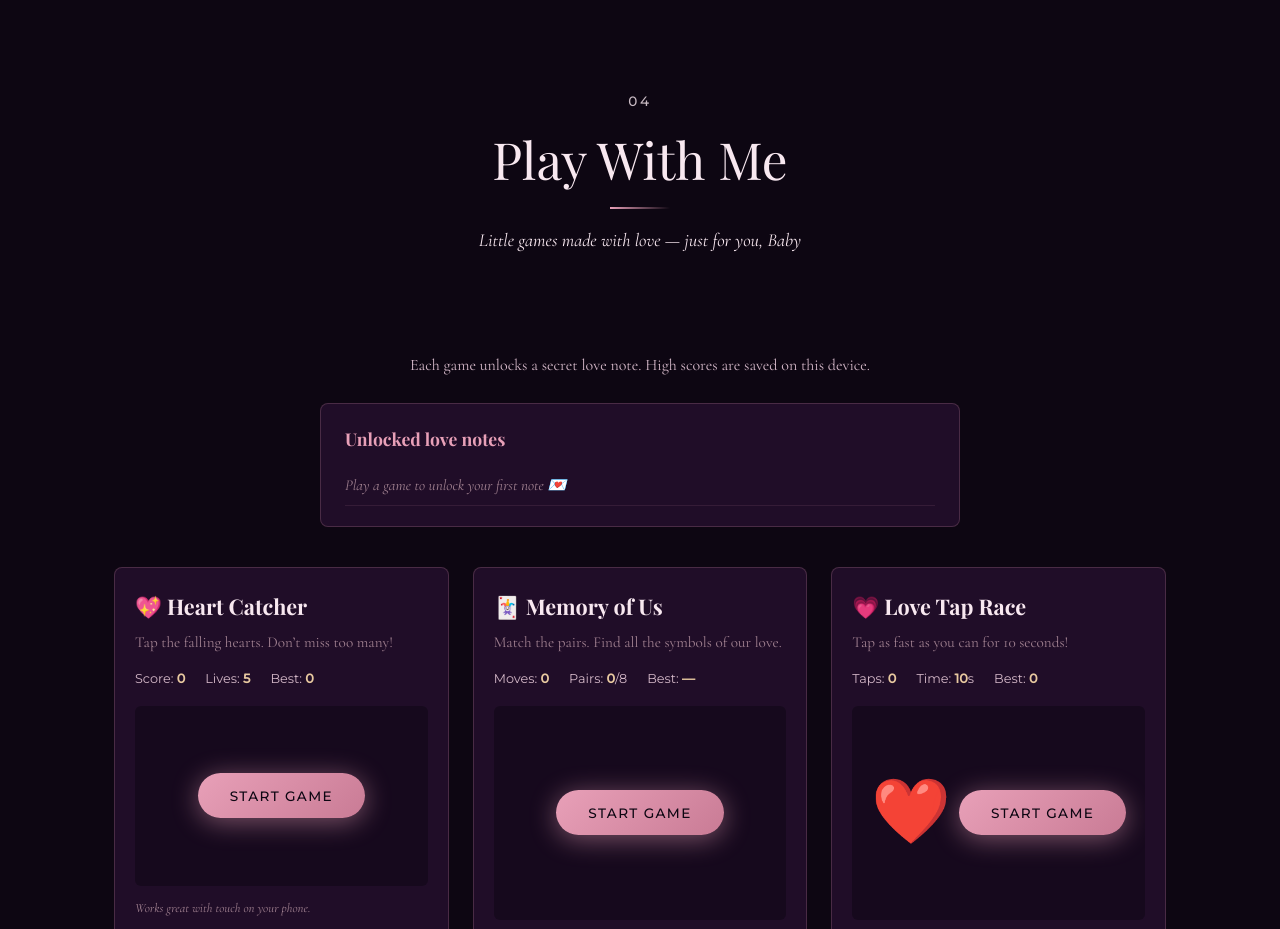
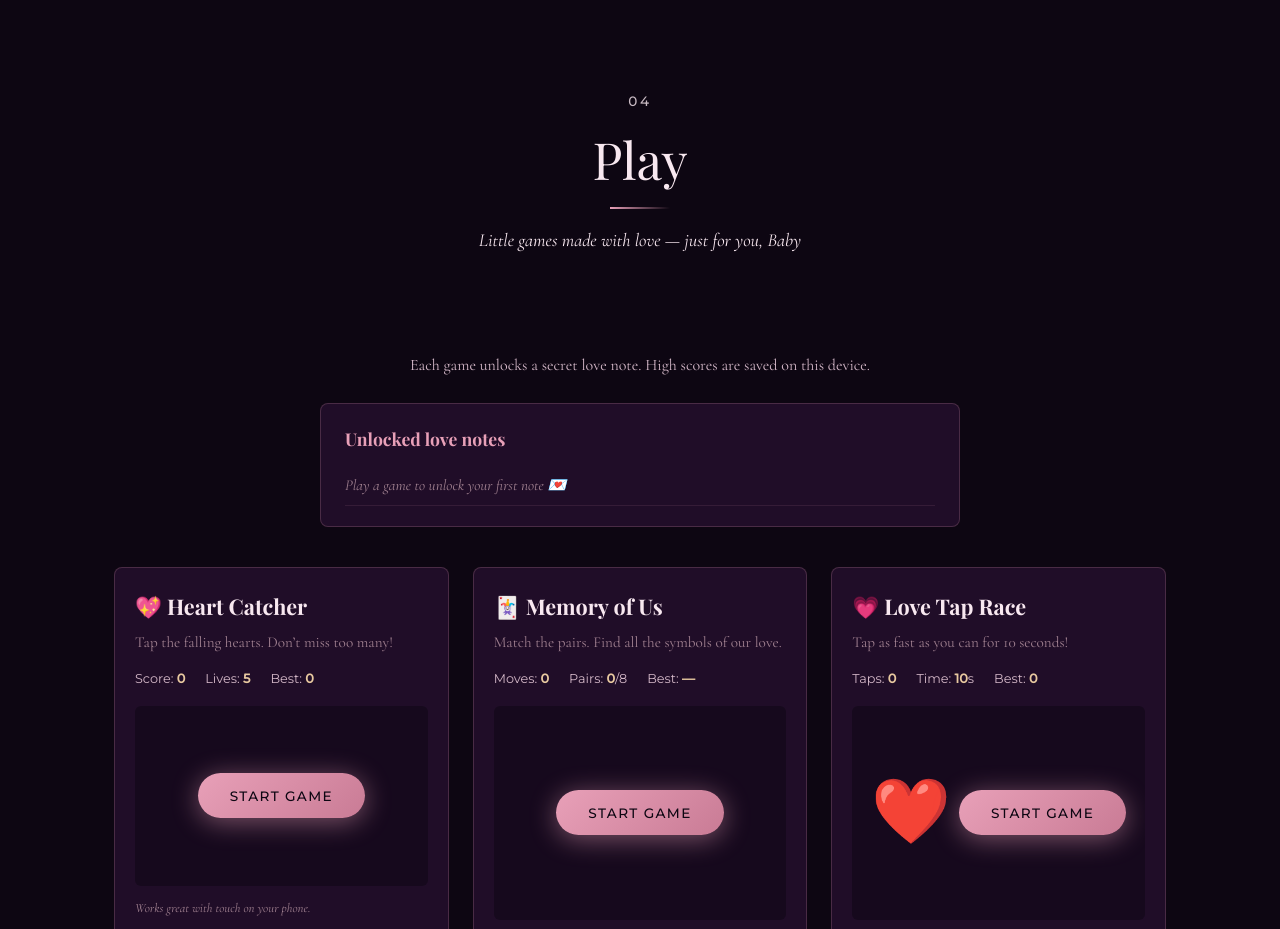
Before and after one commit to slimmarshall998/BEEP.BIRTHDAY, a plain HTML site: page index.html in a window 1280 px wide. Shown: the part 8520-9449 px from the top of the page. Drawn offline with nearby package versions, Linux system fonts and the light colour scheme; a web font is replaced by a local one.

Commit message:
birthday

```diff
--- a/index.html
+++ b/index.html
@@ -208,7 +208,7 @@
         <div class="container">
             <div class="section-header light">
                 <span class="section-number">04</span>
-                <h2 class="section-title">Play With Me</h2>
+                <h2 class="section-title">Play</h2>
                 <p class="section-subtitle">Little games made with love — just for you, Baby</p>
             </div>
             <div class="games-intro">
```
